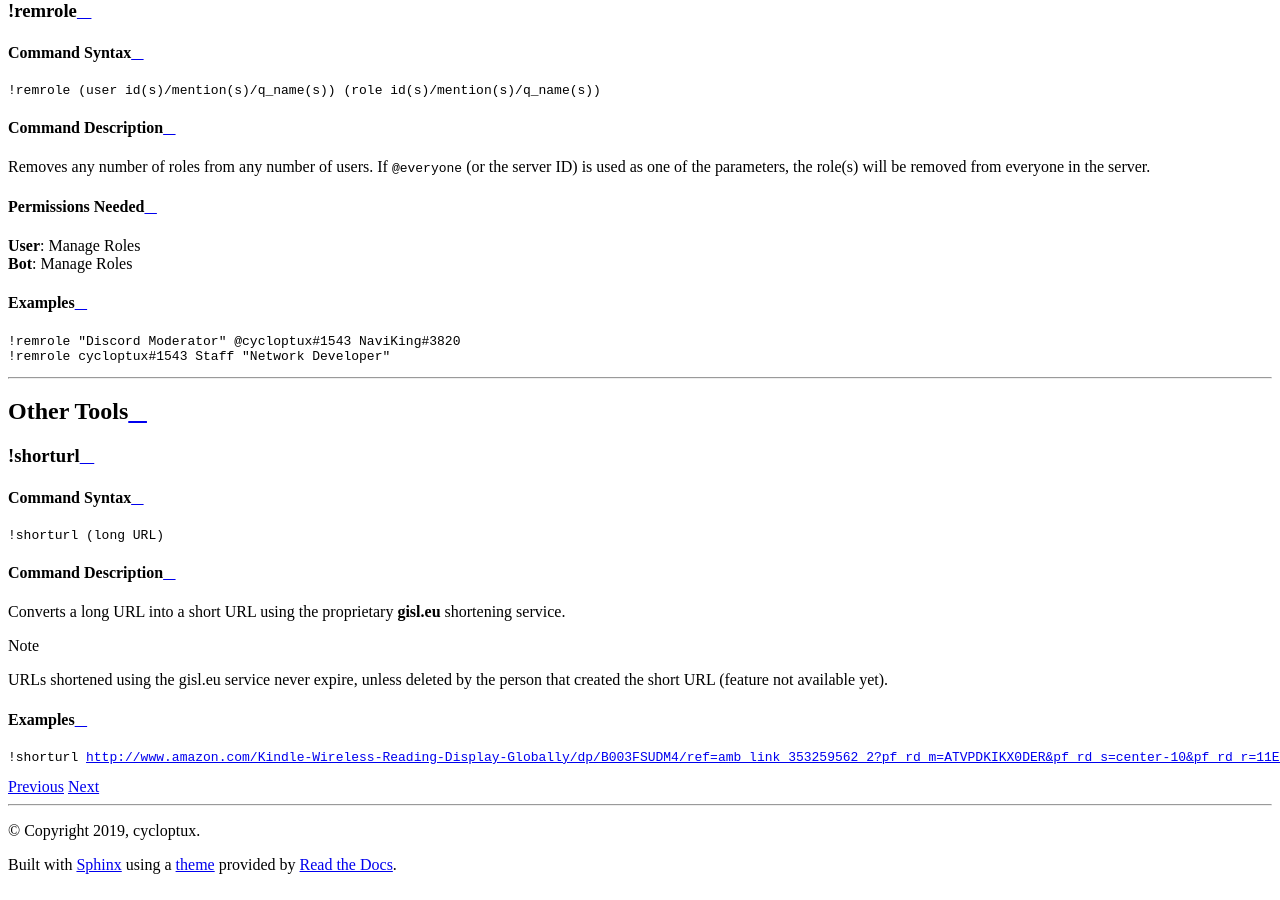
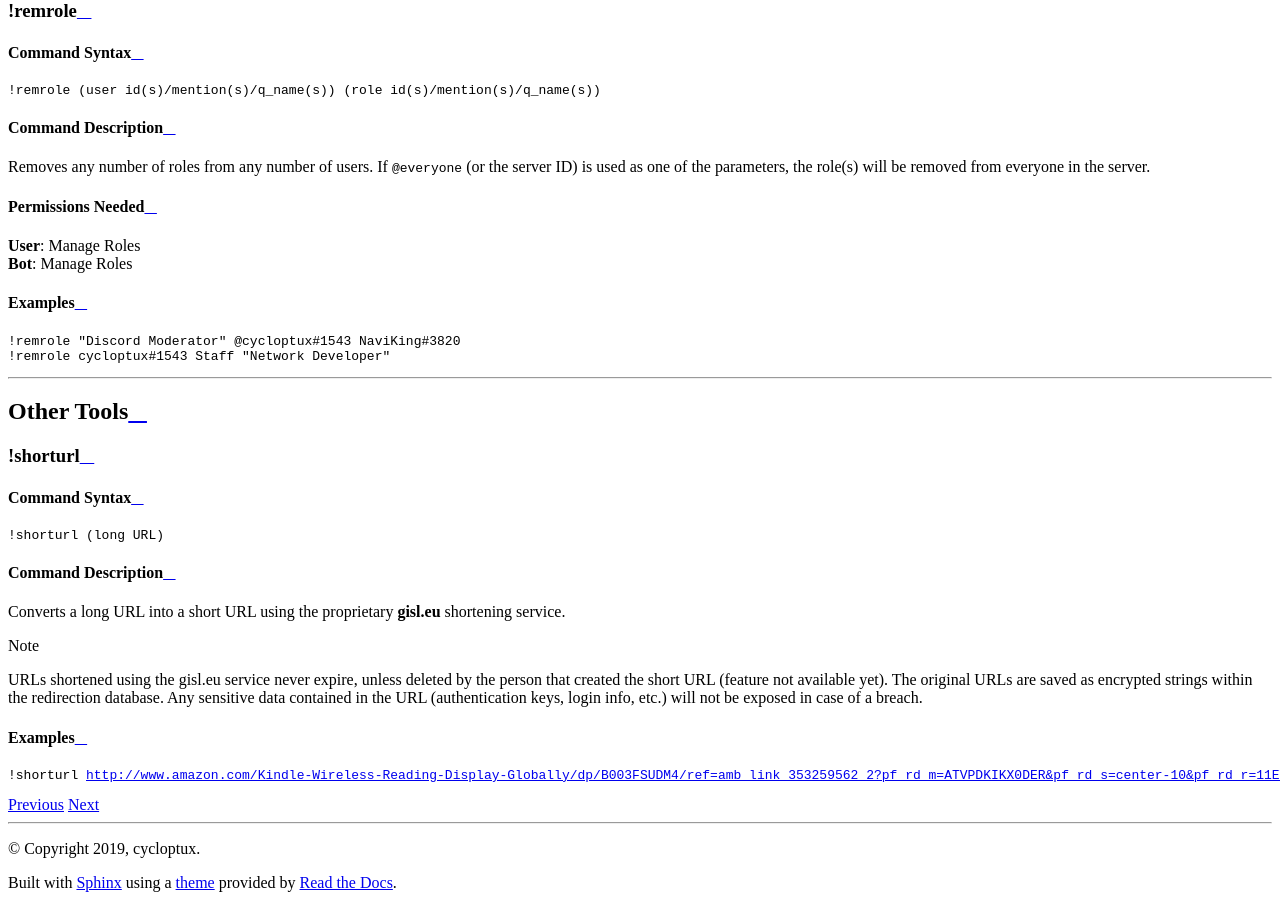
Before and after one commit to cycloptux/GiselleBot-Documentation, a Sphinx documentation site: the page built from docs/source/modules/util.rst, in a window 1280 px wide and 900 px high, scrolled down 10520 px. Built offline with Sphinx 7.4.7 and the Read the Docs theme 2.0.0, drawn with Linux system fonts in a browser that asks for light colours.

Commit message:
Added a line.

```diff
--- a/docs/source/modules/util.rst
+++ b/docs/source/modules/util.rst
@@ -562,6 +562,7 @@ Converts a long URL into a short URL using the proprietary **gisl.eu** shortenin
 
 .. note::
     URLs shortened using the gisl.eu service never expire, unless deleted by the person that created the short URL (feature not available yet).
+    The original URLs are saved as encrypted strings within the redirection database. Any sensitive data contained in the URL (authentication keys, login info, etc.) will not be exposed in case of a breach.
 
 Examples
 ^^^^^^^^
```
